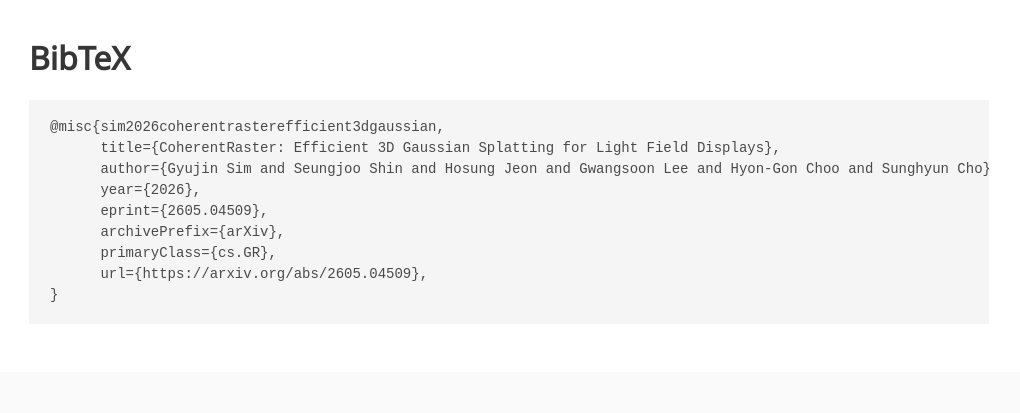
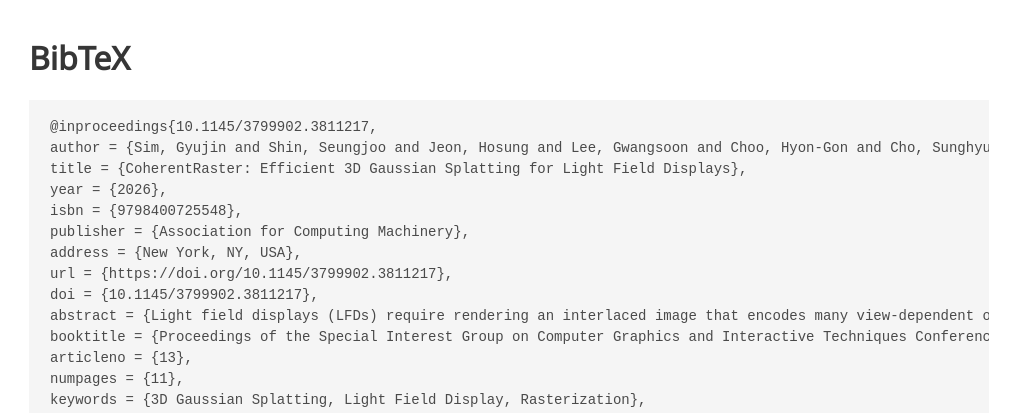
Before and after one commit to sgj0402/coherent-raster-project-page, a plain HTML site: page index.html in a window 1280 px wide. Shown: the part 4390-4803 px from the top of the page, without its empty margins (131-1151 px from the left). Drawn offline with Linux system fonts and the light colour scheme; some icons are missing; a web font is replaced by a local one.

Commit message:
update bibtex

```diff
--- a/index.html
+++ b/index.html
@@ -405,14 +405,23 @@
 <section class="section" id="BibTeX">
   <div class="container is-max-desktop content">
     <h2 class="title is-3">BibTeX</h2>
-    <pre><code>@misc{sim2026coherentrasterefficient3dgaussian,
-      title={CoherentRaster: Efficient 3D Gaussian Splatting for Light Field Displays},
-      author={Gyujin Sim and Seungjoo Shin and Hosung Jeon and Gwangsoon Lee and Hyon-Gon Choo and Sunghyun Cho},
-      year={2026},
-      eprint={2605.04509},
-      archivePrefix={arXiv},
-      primaryClass={cs.GR},
-      url={https://arxiv.org/abs/2605.04509},
+    <pre><code>@inproceedings{10.1145/3799902.3811217,
+author = {Sim, Gyujin and Shin, Seungjoo and Jeon, Hosung and Lee, Gwangsoon and Choo, Hyon-Gon and Cho, Sunghyun},
+title = {CoherentRaster: Efficient 3D Gaussian Splatting for Light Field Displays},
+year = {2026},
+isbn = {9798400725548},
+publisher = {Association for Computing Machinery},
+address = {New York, NY, USA},
+url = {https://doi.org/10.1145/3799902.3811217},
+doi = {10.1145/3799902.3811217},
+abstract = {Light field displays (LFDs) require rendering an interlaced image that encodes many view‑dependent observations. This multi‑view requirement introduces substantial computational overhead, making real‑time rendering difficult to achieve. While 3D Gaussian Splatting (3DGS) is efficient for single-view rendering on 2D displays, directly extending it to LFDs is computationally expensive. Moreover, prior accelerations either suffer from GPU inefficiency under spatially incoherent subpixel layouts or rely on computationally heavy multi-plane intermediates. In this paper, we propose CoherentRaster, a 3DGS-based light field rendering framework that performs subpixel-level rasterization. Our method employs Cross-view Coherent Attribute Reuse to eliminate redundant computation across neighboring viewpoints and applies View-coherent Remapping to restore warp-level memory efficiency degraded by the interlaced subpixel layout. Together, CoherentRaster provides an efficient pipeline for real-time, high-quality light field synthesis on consumer-grade hardware. The code is at https://github.com/sgj0402/coherent-raster.},
+booktitle = {Proceedings of the Special Interest Group on Computer Graphics and Interactive Techniques Conference Conference Papers},
+articleno = {13},
+numpages = {11},
+keywords = {3D Gaussian Splatting, Light Field Display, Rasterization},
+location = {
+},
+series = {SIGGRAPH Conference Papers '26}
 }</code></pre>
   </div>
 </section>
```
